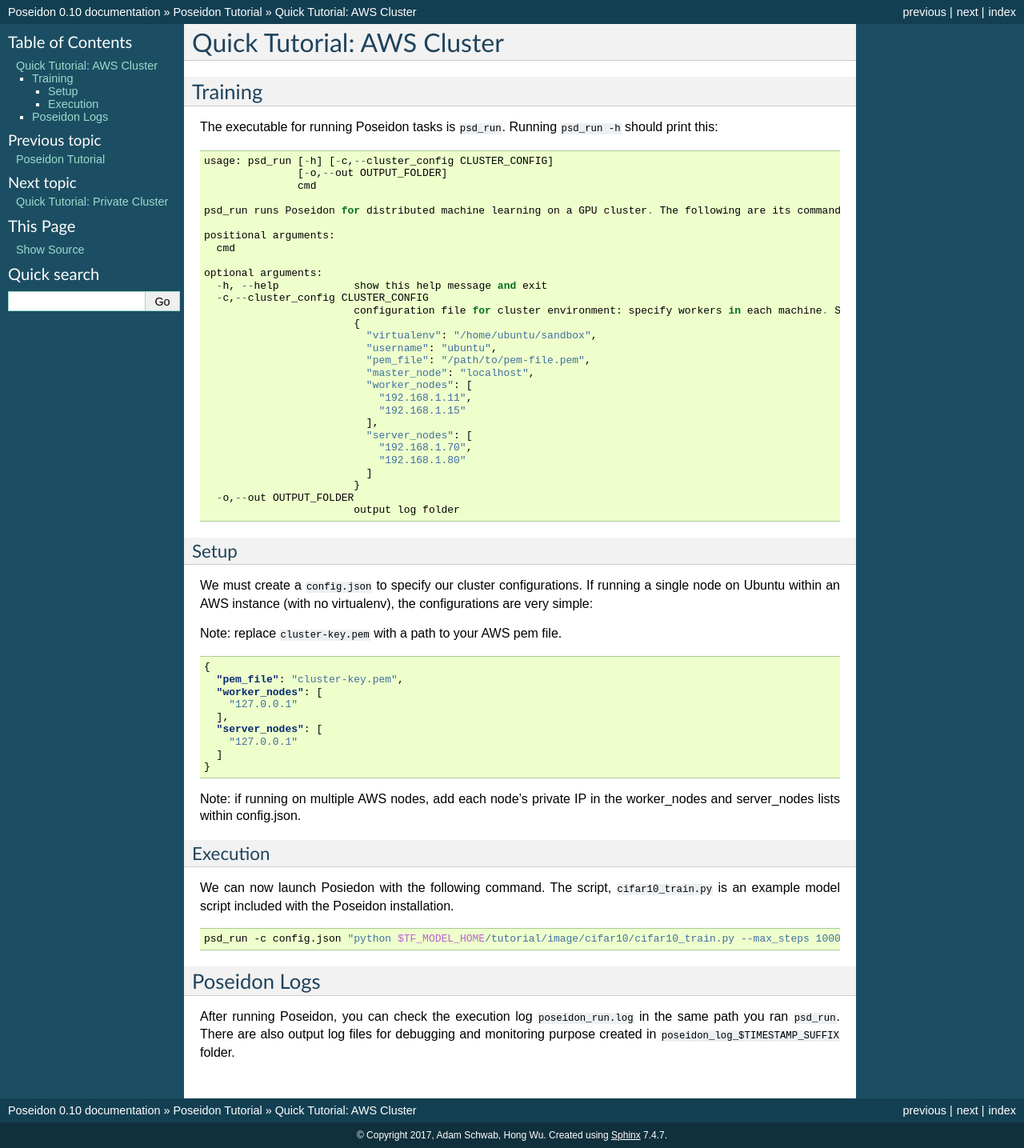
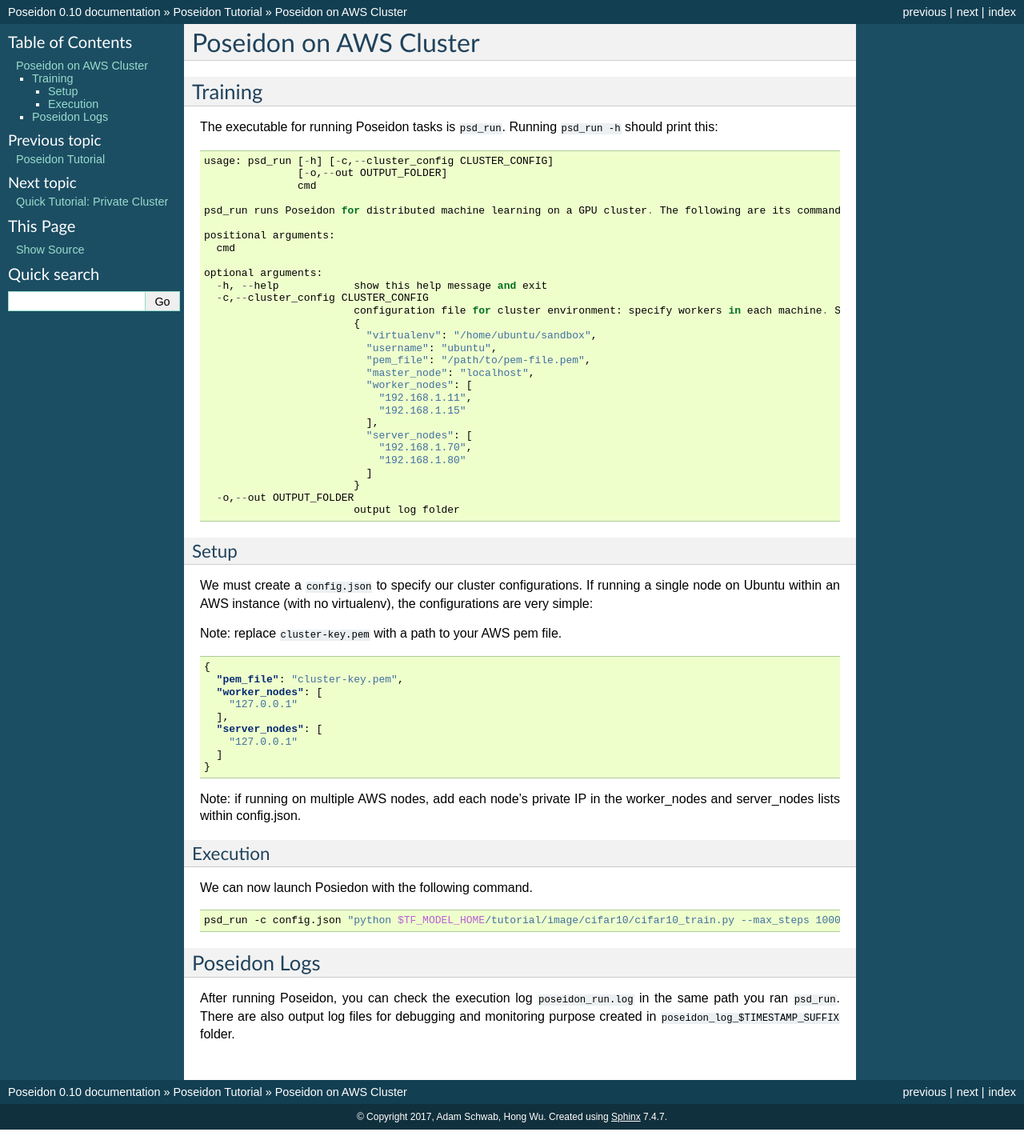
Before and after one commit to petuum-inc/poseidon-release, a Sphinx documentation site: the page built from docs/source/tutorial-aws.rst, in a window 1280 px wide. Shown: the whole page at 80% size. Built offline with Sphinx 7.4.7, drawn with Linux system fonts in a browser that asks for light colours; after the commit the page ends 1412 px from its top, so only the background shows below that.

Commit message:
minor revisions to tutorial

```diff
--- a/docs/source/tutorial-aws.rst
+++ b/docs/source/tutorial-aws.rst
@@ -1,5 +1,5 @@
-Quick Tutorial: AWS Cluster
-===========================
+Poseidon on AWS Cluster
+=======================
 
 Training
 --------
@@ -62,7 +62,7 @@
 Execution
 ^^^^^^^^^
 
-We can now launch Posiedon with the following command. The script, ``cifar10_train.py`` is an example model script included with the Poseidon installation.
+We can now launch Posiedon with the following command.
 
 .. code:: bash
 
--- a/docs/source/tutorial-private.rst
+++ b/docs/source/tutorial-private.rst
@@ -79,7 +79,7 @@
 Execution
 ^^^^^^^^^
 
-We can now launch Posiedon with the following command. The script, ``cifar10_train.py`` is an example model script included with the Poseidon installation.
+We can now launch Posiedon with the following command:
 
 .. code:: bash
 
--- a/docs/source/tutorial.rst
+++ b/docs/source/tutorial.rst
@@ -28,7 +28,7 @@
 Data
 ----
 
-By default, the data downloads to ``/tmp/cifar10_data``. Copy this data onto each node you wish to run Poseidon on to skip the download step during execution.
+Once you have tested cifar10_train.py with the above call, the data should have downloaded to ``/tmp/cifar10_data``. Copy this data onto each node you wish to run Poseidon on to skip the download step during Poseidon execution.
 
 Launch Poseidon
 ---------------
```
